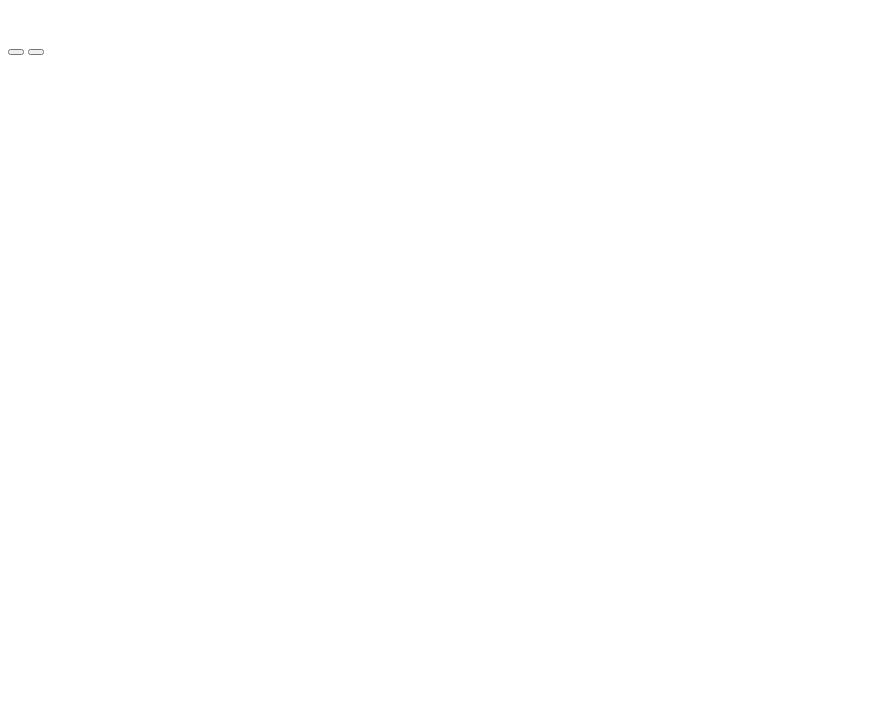
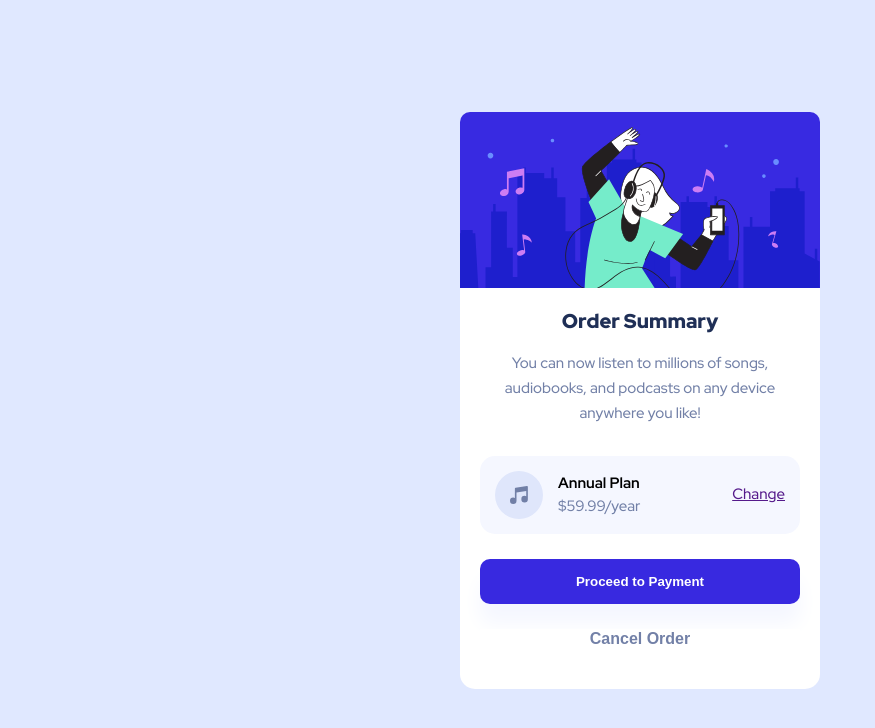
Before and after one commit to matheusrobertodasilva/order-summary-component-07, a plain HTML site: page index.html in a window 1280 px wide. Shown: the whole page, without its empty margins (0-875 px from the left). Drawn offline with nearby package versions, Linux system fonts and the light colour scheme.

Commit message:
finalização do projeto

```diff
--- a/css/style.css
+++ b/css/style.css
@@ -15,4 +15,139 @@
     /* Font */
     --Red-hat-display: 'Red Hat Display', sans-serif;
 
-};
+}
+
+body{
+    height: 100vh;
+    display:flex ;
+    justify-content: center;
+    align-items: center;
+    background-color: var(--Pale-blue);
+    font-family: var(--Red-hat-display);
+    font-size: 15px;
+
+}
+
+.component {
+    background-color: white;
+    margin: 30px;
+    border-radius: 15px;
+}
+
+.component__image{
+    width: 40vh;
+    border-radius: 10px 10px 0 0 ;
+}
+
+.content{
+    display: flex;
+    justify-content: center;
+    flex-direction: column;
+    padding: 0px 20px;
+}
+
+/* Content */
+.content__block-text{
+    text-align: center;
+    margin: 20px 0px;
+}
+
+.block__title{
+    font-size: 20px;
+    font-weight: 900;
+    color: var(--Dark-blue);
+    margin-bottom: 20px;
+}
+
+.block__text{
+    color: var(--Desaturated-blue);
+    line-height: 25px;
+    padding: 0 15px;
+}
+
+/* Plan */
+.plan__block{
+    display: flex;
+    justify-content: space-between;
+    align-items: center;
+    background-color: var(--Very-pale-blue);
+    padding: 15px;
+    border-radius: 15px;
+    margin: 10px 0;
+}
+
+.plan__annual{
+    display: flex;
+    justify-content: space-between;
+    align-items: center;
+
+}
+
+.plan__images{
+    margin: 0px 15px 0px 0px;
+}
+
+
+.annual__plan{
+    font-weight: 700;
+}
+
+.annual__value{
+    color: var(--Desaturated-blue);
+    margin-top: 8px;
+}
+
+/* button */
+
+.button__block{
+    display: flex;
+    justify-content: center;
+    flex-direction: column;
+    margin: 15px 0px;
+}
+
+button{
+    border-style: none;
+}
+
+.button__payment{
+    background-color: var(--Bright-blue);
+    border-radius: 10px;
+    color: white;
+    font-weight: 900;
+    padding: 15px 0;
+    box-shadow: 0px 20px 20px var(--Very-pale-blue);
+}
+
+.button__cancel{
+    margin-top: 25px;
+    background-color: white;
+    color: var(--Desaturated-blue);
+    font-weight: 700;
+    font-size: 16px;
+    margin-bottom: 25px;
+}
+
+@media screen and (min-width:400px){
+    .component{
+        width: 45vh;
+    }
+
+    .component__image{
+        width: 45vh;
+    }
+
+    .plan__link:hover{
+        text-decoration: none;
+        opacity: 0.6;
+
+    }
+
+    .button__payment:hover{
+        opacity: 0.6;
+    }
+
+    .button__cancel:hover{
+        color: var(--Dark-blue);
+    }
+}
--- a/index.html
+++ b/index.html
@@ -4,28 +4,32 @@
     <meta charset="UTF-8">
     <meta name="viewport" content="width=device-width, initial-scale=1.0">
     <title>Order Summary</title>
+    <link rel="stylesheet" href="https://cdnjs.cloudflare.com/ajax/libs/meyer-reset/2.0/reset.min.css" integrity="sha512-NmLkDIU1C/C88wi324HBc+S2kLhi08PN5GDeUVVVC/BVt/9Izdsc9SVeVfA1UZbY3sHUlDSyRXhCzHfr6hmPPw==" crossorigin="anonymous" referrerpolicy="no-referrer"/>
+    <link rel="stylesheet" href="./css/style.css">
 </head>
 <body>
     <section class="component">
-
+        <img src="./images/illustration-hero.svg" alt="Uma caricatura de uma pessoa ouvindo musica, com fones de ouvido." class="component__image">
         <div class="content">
-
             <div class="content__block-text">
-                <h1 class="block__title"></h1>
-                <p class="block__text"></p>
+                <h1 class="block__title">Order Summary</h1>
+                <p class="block__text"> You can now listen to millions of songs, audiobooks, and podcasts on any device anywhere you like!</p>
             </div>
 
             <div class="plan__block">
                 <div class="plan__annual">
-                    <img src="" alt="">
-                    <div class="annual__text"></div>
+                    <img src="./images/icon-music.svg" alt="Icone de musica. icone redondo com uma nota musical ao centro" class="plan__images">
+                    <div class="annual__text">
+                        <span class="annual__plan"> Annual Plan</span>
+                        <p class="annual__value"> $59.99/year</p>
+                    </div>
                 </div>
-                <a href="" class="plan__link"></a>
+                <a href="" class="plan__link">Change</a>
             </div>
 
             <div class="button__block">
-                <button class="button__payment"></button>
-                <button class="button__cancel"></button>
+                <button class="button__payment">Proceed to Payment</button>
+                <button class="button__cancel">Cancel Order</button>
             </div>
 
         </div>
```
